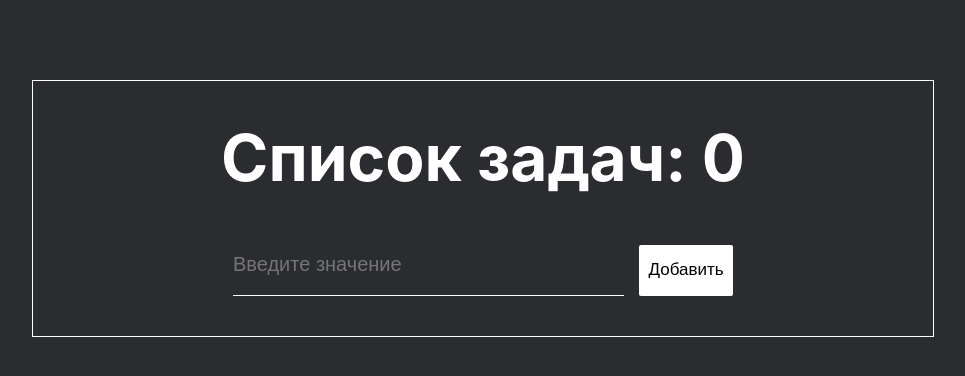
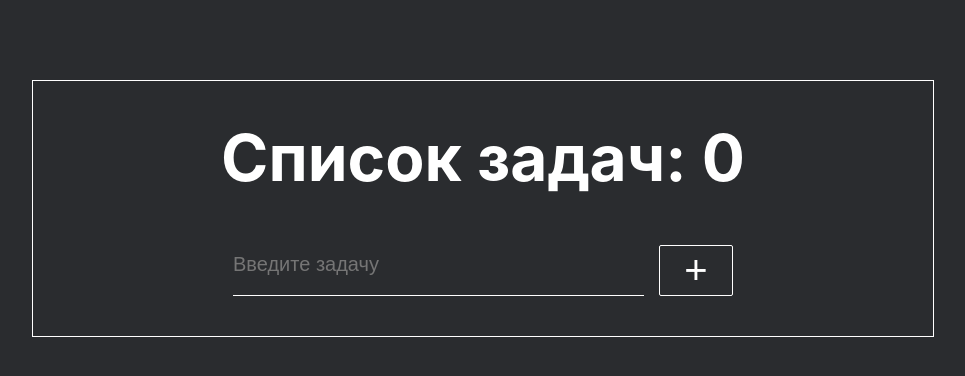
Before and after one commit to lifein2020/todolist_react, a React (Create React App) app: page / in a window 1280 px wide. Shown: the top 376 px of the page, without its empty margins (157-1122 px from the left). Built offline with nearby package versions, Linux system fonts and the light colour scheme.

Commit message:
change styles, upd components

```diff
--- a/public/index.html
+++ b/public/index.html
@@ -2,14 +2,13 @@
 <html lang="ru">
   <head>
     <meta charset="utf-8" />
-    <link rel="icon" href="%PUBLIC_URL%/favicon.ico" />
     <meta name="viewport" content="width=device-width, initial-scale=1" />
     <meta name="theme-color" content="#000000" />
     <meta
       name="description"
       content="Web site created using create-react-app"
     />
-    <link rel="apple-touch-icon" href="%PUBLIC_URL%/logo192.png" />
+
     <!--
       manifest.json provides metadata used when your web app is installed on a
       user's mobile device or desktop. See https://developers.google.com/web/fundamentals/web-app-manifest/
--- a/src/App.js
+++ b/src/App.js
@@ -8,7 +8,7 @@ function App() {
   const addTodo = (userInput) => {
     if(userInput) {
       const newItem = {
-        id: Math.random().toString(30).substr(2,9),
+        id: Math.random().toString().slice(2, 10),
         task: userInput,
         complete: false,
       }
@@ -16,7 +16,7 @@ function App() {
     }
   }
 
-  const removeTodo = (id ) => {
+  const deleteTodo = (id) => {
     setTodos([...todos.filter(todo => todo.id !== id)])
   }
 
@@ -37,7 +37,7 @@ function App() {
               todo={todo}
               key={todo.id}
               toggleTodo={handleToggle}
-              removeTodo={removeTodo}
+              deleteTodo={deleteTodo}
             />
           )
         })}
--- a/src/Todo.js
+++ b/src/Todo.js
@@ -1,13 +1,13 @@
-function Todo({ todo, toggleTodo, removeTodo }) {
+function Todo({ todo, toggleTodo, deleteTodo }) {
     return (
-            <ul key={todo.id}  className="item">
-                <li
+            <ul className="item">
+                <li key={todo.id}
                     className={todo.complete ? "item__text item__text_strike" : "item__text"}
                     onClick={() => toggleTodo(todo.id)}
                 >
                     {todo.task}
                 </li>
-                <button className="item__button" onClick={() => removeTodo(todo.id)}>
+                <button className="item__button" onClick={() => deleteTodo(todo.id)}>
                 X
                 </button>
             </ul>
--- a/src/TodoForm.js
+++ b/src/TodoForm.js
@@ -29,9 +29,9 @@ function TodoForm({ addTodo }) {
                 type="text"
                 onChange={handleChange}
                 onKeyDown={handleKeyPress}
-                placeholder="Введите значение"
+                placeholder="Введите задачу"
             />
-            <button className="form__button">Добавить</button>
+            <button className="form__button">+</button>
         </form>
     )
 }
--- a/src/index.css
+++ b/src/index.css
@@ -33,6 +33,7 @@
   width: calc(100% - 100px);
   font-size: 20px;
   line-height: 1.3;
+  font-weight: lighter;
 }
 
 .form__input {
@@ -52,16 +53,22 @@
 
 .form__button {
   padding: 0;
-  width: 120px;
+  width: 90px;
   min-height: 40px;
-  border: 0;
+  /* border: 0; */
   border-radius: 2px;
-  background: #FFFFFF;
+  border: 1px solid #FFFFFF;
+  outline: none; /* чтобы не было голубого свечения рамки*/
+  /* background: #FFFFFF; */
+  background: #2A2C2F;
   cursor: pointer;
-  font-size: 12px;
+  /* font-size: 12px; */
+  font-size: 40px;
   line-height: 22px;
+  font-weight: lighter;
   text-align: center;
-  color: #000000;
+  color: #FFFFFF;
+  /* color: #000000; */
   opacity: 1;
   transition: opacity .1s ease-in;
 }
@@ -81,10 +88,10 @@
 }
 
 .item__text {
-  margin-top: 25px;
+  /* margin-top: 25px; */
   cursor: pointer;
   width: 100%;
-  margin: 0 15px 0 0;
+  /* margin: 0 15px 0 0; */
   text-align: left;
   opacity: 1;
   transition: opacity .1s ease-in;
@@ -100,16 +107,18 @@
 
 .item__button {
   padding: 0;
-  width: 50px;
+  width: 90px;
   height: 40px;
   border: 0;
-  border-radius: 2px;
-  background: #FFFFFF;
+  /* border-radius: 2px; */
+  background: #2A2C2F;
+  /* background: #FFFFFF; */
   cursor: pointer;
-  font-size: 18px;
+  font-size: 22px;
   line-height: 22px;
   text-align: center;
-  color: #000000;
+  color: #FFFFFF;
+  /* color: #000000; */
   opacity: 1;
   transition: opacity .1s ease-in;
 }
@@ -131,9 +140,9 @@
   .form__input {
     font-size: 20px;
   }
-  .form__button {
+  /* .form__button {
     font-size: 15px;
-  }
+  } */
   .item {
     margin: 55px auto 0;
     font-size: 25px;
@@ -151,9 +160,9 @@
   .form {
     width: calc(100% - 300px);
   }
-  .form__button {
+  /* .form__button {
     font-size: 17px;
-  }
+  } */
   .item {
     margin: 55px auto 0;
     font-size: 28px;
```
